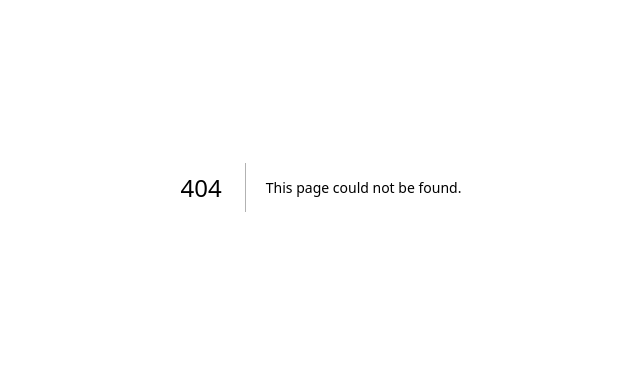
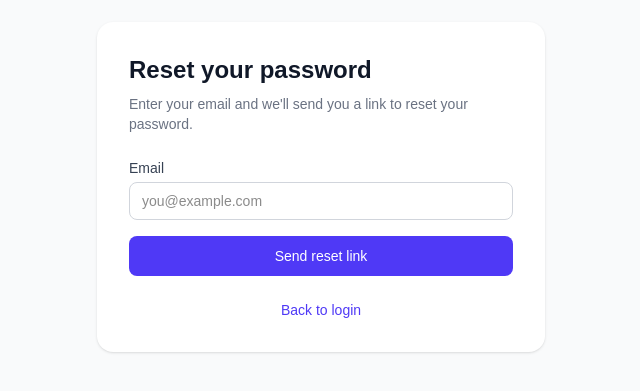
Before and after one commit to itstechnova/technova-2026, a Next.js app in the folder client/: page /forgot-password in a window 1280 px wide. Before the commit this address had no page. Shown: the part 213-604 px from the top of the page, without its empty margins (319-959 px from the left). Built offline with nearby package versions, Linux system fonts and the light colour scheme.

Commit message:
forgot/reset password features + routing to admin/hacker dashboard pages

```diff
--- /dev/null
+++ b/client/app/(auth)/forgot-password/actions.ts
@@ -0,0 +1,22 @@
+'use server'
+
+import { createClient } from '@/lib/supabase/server'
+import { redirect } from 'next/navigation'
+import { headers } from 'next/headers'
+
+export async function requestPasswordReset(formData: FormData) {
+  const supabase = await createClient()
+  const headersList = await headers()
+  const origin = headersList.get('origin') ?? process.env.NEXT_PUBLIC_SITE_URL
+  const email = formData.get('email') as string
+
+  const { error } = await supabase.auth.resetPasswordForEmail(email, {
+    redirectTo: `${origin}/auth/callback?next=/reset-password`,
+  })
+
+  if (error) {
+    redirect(`/forgot-password?error=${encodeURIComponent(error.message)}`)
+  }
+
+  redirect('/forgot-password?message=Check your email for a reset link')
+}
--- /dev/null
+++ b/client/app/(auth)/forgot-password/page.tsx
@@ -0,0 +1,60 @@
+'use client'
+
+import { useSearchParams } from 'next/navigation'
+import { requestPasswordReset } from './actions'
+import { SubmitButton } from '@/components/submit-button'
+
+export default function ForgotPasswordPage() {
+  const searchParams = useSearchParams()
+  const error = searchParams.get('error')
+  const message = searchParams.get('message')
+
+  return (
+    <div className="flex min-h-screen items-center justify-center bg-gray-50">
+      <div className="w-full max-w-md rounded-2xl bg-white p-8 shadow-sm">
+        <h1 className="mb-2 text-2xl font-bold text-gray-900">Reset your password</h1>
+        <p className="mb-6 text-sm text-gray-500">
+          Enter your email and we&apos;ll send you a link to reset your password.
+        </p>
+
+        {error && (
+          <div className="mb-4 rounded-lg bg-red-50 px-4 py-3 text-sm text-red-700">
+            {error}
+          </div>
+        )}
+        {message && (
+          <div className="mb-4 rounded-lg bg-green-50 px-4 py-3 text-sm text-green-700">
+            {message}
+          </div>
+        )}
+
+        <form action={requestPasswordReset} className="space-y-4">
+          <div>
+            <label htmlFor="email" className="mb-1 block text-sm font-medium text-gray-700">
+              Email
+            </label>
+            <input
+              id="email"
+              name="email"
+              type="email"
+              required
+              placeholder="you@example.com"
+              className="w-full rounded-lg border border-gray-300 px-3 py-2 text-sm outline-none focus:border-indigo-500 focus:ring-1 focus:ring-indigo-500"
+            />
+          </div>
+          <SubmitButton
+            label="Send reset link"
+            pendingLabel="Sending..."
+            className="w-full rounded-lg bg-indigo-600 px-4 py-2.5 text-sm font-medium text-white hover:bg-indigo-700 disabled:opacity-60 disabled:cursor-not-allowed"
+          />
+        </form>
+
+        <p className="mt-6 text-center text-sm text-gray-500">
+          <a href="/login" className="font-medium text-indigo-600 hover:underline">
+            Back to login
+          </a>
+        </p>
+      </div>
+    </div>
+  )
+}
--- a/client/app/(auth)/login/actions.ts
+++ b/client/app/(auth)/login/actions.ts
@@ -7,7 +7,7 @@ import { headers } from 'next/headers'
 export async function signInWithGoogle() {
   const supabase = await createClient()
   const headersList = await headers()
-  const origin = headersList.get('origin')
+  const origin = headersList.get('origin') ?? process.env.NEXT_PUBLIC_SITE_URL
 
   const { data, error } = await supabase.auth.signInWithOAuth({
     provider: 'google',
@@ -36,7 +36,7 @@ export async function authenticate(prevState: AuthState, formData: FormData): Pr
 
   if (mode === 'signup') {
     const headersList = await headers()
-    const origin = headersList.get('origin')
+    const origin = headersList.get('origin') ?? process.env.NEXT_PUBLIC_SITE_URL
 
     const { error } = await supabase.auth.signUp({
       email,
@@ -49,9 +49,15 @@ export async function authenticate(prevState: AuthState, formData: FormData): Pr
     if (error) return { error: error.message }
     return { message: 'Check your email to confirm your account' }
   } else {
-    const { error } = await supabase.auth.signInWithPassword({ email, password })
+    const { data, error } = await supabase.auth.signInWithPassword({ email, password })
 
     if (error) return { error: error.message }
-    redirect('/dashboard')
+
+    const role = data.user?.app_metadata?.role
+    if (role === 'applicant') redirect('/applicant/dashboard')
+    if (role === 'admin') redirect('/admin/dashboard')
+
+    await supabase.auth.signOut()
+    return { error: 'Account has no role assigned' }
   }
 }
--- a/client/app/(auth)/login/page.tsx
+++ b/client/app/(auth)/login/page.tsx
@@ -88,9 +88,16 @@ export default function LoginPage() {
             />
           </div>
           <div>
-            <label htmlFor="password" className="mb-1 block text-sm font-medium text-gray-700">
-              Password
-            </label>
+            <div className="mb-1 flex items-center justify-between">
+              <label htmlFor="password" className="block text-sm font-medium text-gray-700">
+                Password
+              </label>
+              {mode === 'signin' && (
+                <a href="/forgot-password" className="text-sm font-medium text-indigo-600 hover:underline">
+                  Forgot password?
+                </a>
+              )}
+            </div>
 
             <div className="relative">
               <input
--- /dev/null
+++ b/client/app/(auth)/reset-password/actions.ts
@@ -0,0 +1,17 @@
+'use server'
+
+import { createClient } from '@/lib/supabase/server'
+import { redirect } from 'next/navigation'
+
+export async function updatePassword(formData: FormData) {
+  const supabase = await createClient()
+  const password = formData.get('password') as string
+
+  const { error } = await supabase.auth.updateUser({ password })
+
+  if (error) {
+    redirect(`/reset-password?error=${encodeURIComponent(error.message)}`)
+  }
+
+  redirect('/login?message=Password updated, please sign in')
+}
--- /dev/null
+++ b/client/app/(auth)/reset-password/page.tsx
@@ -0,0 +1,60 @@
+'use client'
+
+import { useState } from 'react'
+import { Eye, EyeOff } from 'lucide-react'
+import { useSearchParams } from 'next/navigation'
+import { updatePassword } from './actions'
+import { SubmitButton } from '@/components/submit-button'
+
+export default function ResetPasswordPage() {
+  const [showPassword, setShowPassword] = useState(false)
+  const searchParams = useSearchParams()
+  const error = searchParams.get('error')
+
+  return (
+    <div className="flex min-h-screen items-center justify-center bg-gray-50">
+      <div className="w-full max-w-md rounded-2xl bg-white p-8 shadow-sm">
+        <h1 className="mb-2 text-2xl font-bold text-gray-900">Set a new password</h1>
+        <p className="mb-6 text-sm text-gray-500">
+          Choose a new password for your account.
+        </p>
+
+        {error && (
+          <div className="mb-4 rounded-lg bg-red-50 px-4 py-3 text-sm text-red-700">
+            {error}
+          </div>
+        )}
+
+        <form action={updatePassword} className="space-y-4">
+          <div>
+            <label htmlFor="password" className="mb-1 block text-sm font-medium text-gray-700">
+              New password
+            </label>
+            <div className="relative">
+              <input
+                id="password"
+                name="password"
+                type={showPassword ? 'text' : 'password'}
+                required
+                minLength={6}
+                className="w-full rounded-lg border border-gray-300 px-3 py-2 pr-10 text-sm outline-none focus:border-indigo-500 focus:ring-1 focus:ring-indigo-500"
+              />
+              <button
+                type="button"
+                onClick={() => setShowPassword(!showPassword)}
+                className="absolute right-3 top-1/2 -translate-y-1/2 text-gray-400 hover:text-gray-600"
+              >
+                {showPassword ? <EyeOff size={16} /> : <Eye size={16} />}
+              </button>
+            </div>
+          </div>
+          <SubmitButton
+            label="Update password"
+            pendingLabel="Updating..."
+            className="w-full rounded-lg bg-indigo-600 px-4 py-2.5 text-sm font-medium text-white hover:bg-indigo-700 disabled:opacity-60 disabled:cursor-not-allowed"
+          />
+        </form>
+      </div>
+    </div>
+  )
+}
--- /dev/null
+++ b/client/app/(authed)/admin/dashboard/page.tsx
@@ -0,0 +1,19 @@
+import { signOut } from '@/lib/auth/actions'
+
+export default function AdminDashboard() {
+  return (
+    <div className="flex min-h-screen w-full items-center justify-center">
+      <div className="flex flex-col items-center gap-4">
+        <h1 className="text-center text-3xl font-bold">Admin Dashboard</h1>
+        <form action={signOut}>
+          <button
+            type="submit"
+            className="rounded-lg border border-gray-300 px-4 py-2 text-sm font-medium text-gray-700 hover:bg-gray-50"
+          >
+            Sign out
+          </button>
+        </form>
+      </div>
+    </div>
+  )
+}
--- a/client/app/(authed)/dashboard/page.tsx
+++ b/client/app/(authed)/hacker/dashboard/page.tsx
@@ -1,12 +1,10 @@
-import { signOut } from './actions'
+import { signOut } from '@/lib/auth/actions'
 
-export default function Dashboard() {
+export default function HackerDashboard() {
   return (
     <div className="flex min-h-screen w-full items-center justify-center">
       <div className="flex flex-col items-center gap-4">
-        <h1 className="text-center text-3xl font-bold">
-          Welcome to the dashboard!
-        </h1>
+        <h1 className="text-center text-3xl font-bold">Hacker Dashboard</h1>
         <form action={signOut}>
           <button
             type="submit"
@@ -17,5 +15,5 @@ export default function Dashboard() {
         </form>
       </div>
     </div>
-  );
+  )
 }
--- a/client/app/auth/callback/route.ts
+++ b/client/app/auth/callback/route.ts
@@ -4,14 +4,20 @@ import { NextRequest, NextResponse } from 'next/server'
 export async function GET(request: NextRequest) {
   const { searchParams, origin } = new URL(request.url)
   const code = searchParams.get('code')
-  const next = searchParams.get('next') ?? '/dashboard'
+  const next = searchParams.get('next')
 
   if (code) {
     const supabase = await createClient()
     const { error } = await supabase.auth.exchangeCodeForSession(code)
 
     if (!error) {
-      return NextResponse.redirect(`${origin}${next}`)
+      if (next === '/reset-password') {
+        return NextResponse.redirect(`${origin}/reset-password`)
+      }
+      const { data: { user } } = await supabase.auth.getUser()
+      const role = user?.app_metadata?.role
+      if (role === 'hacker') return NextResponse.redirect(`${origin}/hacker/dashboard`)
+      if (role === 'admin') return NextResponse.redirect(`${origin}/admin/dashboard`)
     }
   }
 
--- /dev/null
+++ b/client/components/submit-button.tsx
@@ -0,0 +1,18 @@
+'use client'
+
+import { useFormStatus } from 'react-dom'
+
+interface SubmitButtonProps {
+  label: string
+  pendingLabel: string
+  className?: string
+}
+
+export function SubmitButton({ label, pendingLabel, className }: SubmitButtonProps) {
+  const { pending } = useFormStatus()
+  return (
+    <button type="submit" disabled={pending} className={className}>
+      {pending ? pendingLabel : label}
+    </button>
+  )
+}
--- a/client/lib/supabase/proxy.ts
+++ b/client/lib/supabase/proxy.ts
@@ -37,7 +37,8 @@ export async function updateSession(request: NextRequest) {
   if (
     !user &&
     !request.nextUrl.pathname.startsWith('/login') &&
-    !request.nextUrl.pathname.startsWith('/auth')
+    !request.nextUrl.pathname.startsWith('/auth') &&
+    !request.nextUrl.pathname.startsWith('/forgot-password')
   ) {
     // no user, potentially respond by redirecting the user to the login page
     const url = request.nextUrl.clone()
```
Also changed, not shown: client/lib/auth/actions.ts (renamed from client/app/(authed)/dashboard/actions.ts).
